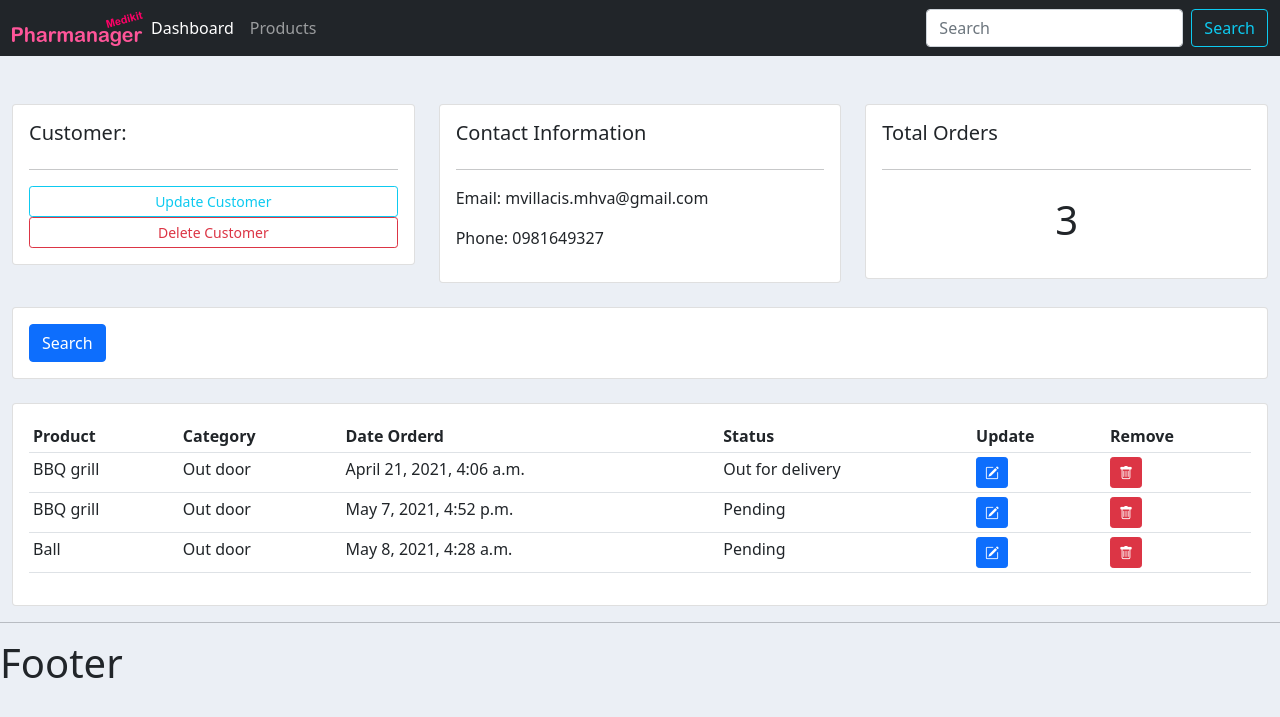
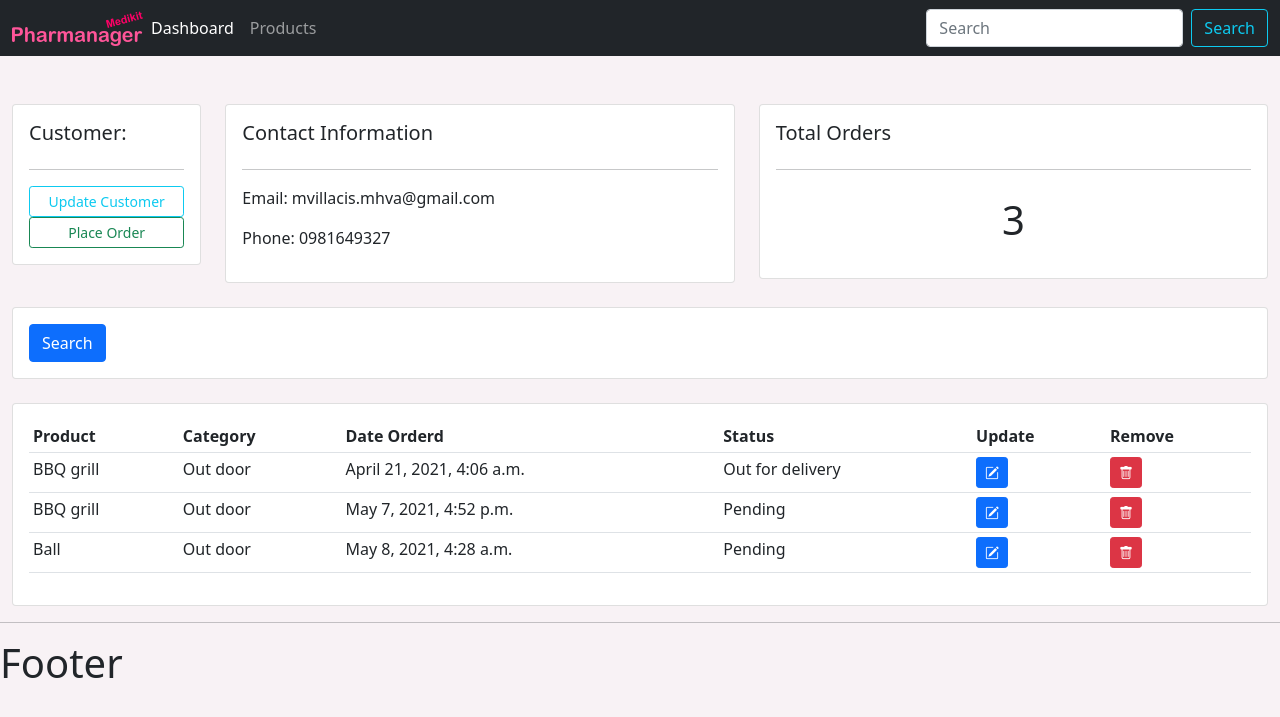
Before and after one commit to migvill5/crm, a Django app: page /customers/1/ in a window 1280 px wide. Shown: the top 717 px of the page. Run offline with Django 3.2, Linux system fonts and the light colour scheme; data comes from the database, SQL or seed files in the repository; some libraries are stand-ins or nearby versions.

Commit message:
Place orders from customer template

```diff
--- a/src/static/css/main.css
+++ b/src/static/css/main.css
@@ -1,21 +1,25 @@
+:root {
+    --main-bg-color: rgb(248, 242, 245);
+    --status-bg-color: #db4382;
+  }
 
 #logo{
 }
 
 body{
-    background-color: #ebeff5;
+    background-color: var(--main-bg-color);
 }
 
 
 #total-orders{
-    background-color: #4cb4c7;
+    background-color: var(--status-bg-color);
 }
 
 
 #orders-delivered{
-    background-color: #7abecc;
+    background-color: var(--status-bg-color);
 }
 
 #orders-pending{
-    background-color: #7CD1C0;
+    background-color: var(--status-bg-color);
 }
--- a/src/user_accounts/templates/user_accounts/customers.html
+++ b/src/user_accounts/templates/user_accounts/customers.html
@@ -5,12 +5,12 @@
 	<br>
 
 <div class="row">
-	<div class="col-md">
+	<div class="col-md-2">
 		<div class="card card-body">
 			<h5>Customer:</h5>
 			<hr>
 			<a class="btn btn-outline-info  btn-sm btn-block" href="{% url 'update_customer' customer.id %}">Update Customer</a>
-			<a class="btn btn-outline-danger  btn-sm btn-block" href="">Delete Customer</a>
+			<a class="btn btn-outline-success btn-sm btn-block" href="{% url 'create_order' customer.id %}">Place Order</a>
 
 		</div>
 	</div>
--- a/src/user_accounts/templates/user_accounts/dashboard.html
+++ b/src/user_accounts/templates/user_accounts/dashboard.html
@@ -36,7 +36,7 @@
         <h5>LAST 5 ORDERS</h5>
         <hr>
         <div class="card card-body">
-            <a class="btn btn-primary  btn-sm btn-block" href="{% url 'create_order' %}">Create Order</a>
+            <!-- <a class="btn btn-primary  btn-sm btn-block" href="{#% url 'create_order' %#}">Create Order</a> -->
             <table class="table table-sm">
                     <tr>
                         <th>Product</th>
--- a/src/user_accounts/urls.py
+++ b/src/user_accounts/urls.py
@@ -6,7 +6,7 @@ urlpatterns = [
     path('contact/', views.contact, name="contact"),
     path('customers/<str:pk>/', views.customers, name="customer"),
     path('products/', views.products, name="products"),
-    path('create_order/', views.createOrder, name="create_order"),
+    path('create_order/<str:pk>/', views.createOrder, name="create_order"),
     path('update_order/<str:pk>/', views.updateOrder, name="update_order"),
     path('delete_order/<str:pk>/', views.deleteOrder, name="delete_order"),
     path('create_customer/', views.createCustomer, name="create_customer"),
--- a/src/user_accounts/views.py
+++ b/src/user_accounts/views.py
@@ -36,9 +36,10 @@ def products(request):
     products = Product.objects.all()
     return render(request, 'user_accounts/products.html', {'products': products})
 
-def createOrder(request):
-    form = OrderForm()
+def createOrder(request, pk):
+    customer = Customer.objects.get(id=pk)
 
+    form = OrderForm(initial={'customer': customer})
     if request.method == 'POST':
         # Procedute to save data in a POST
         form = OrderForm(request.POST)
```
